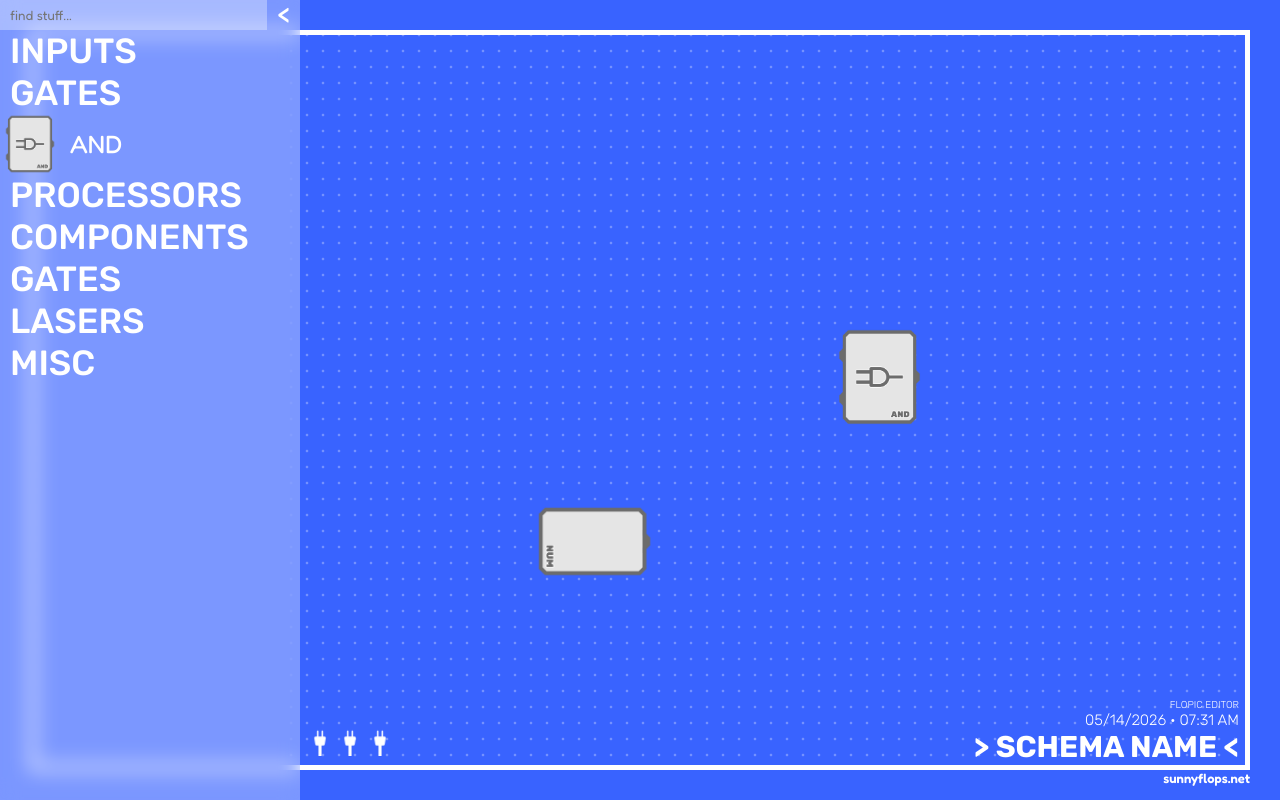
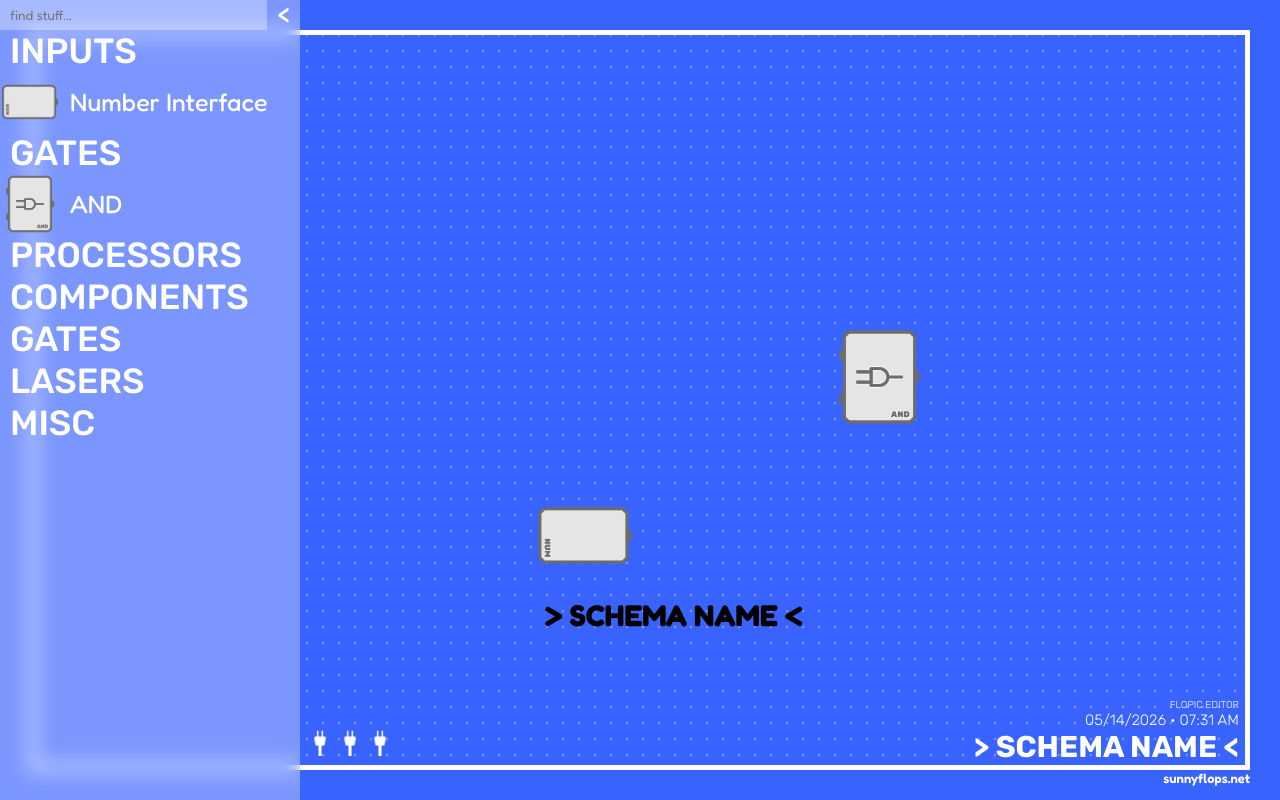
Before and after one commit to SunnyFloppyDiskStudios/logiceditor, a website: page index.html in a window 1280 px wide. Drawn offline with Linux system fonts and the light colour scheme.

Commit message:
add creation ability for num int and fix scaling

```diff
--- a/global.css
+++ b/global.css
@@ -233,6 +233,8 @@ h1 a:hover {
 
 .item img {
     height: 60px;
+    max-width: 60px;
+    object-fit: scale-down;
 }
 
 .item-img-container {
@@ -378,7 +380,12 @@ h1 a:hover {
 }
 
 .block img {
-    max-block-size: 100px;
+    /*max-block-size: 100px;*/
+
+    max-width: 100px;
+    max-height: 100px;
+    object-fit: scale-down;
+
     display: block;
 }
 
--- a/index.html
+++ b/index.html
@@ -34,10 +34,13 @@
         </div>
 
         <div style="transform: translate(500px, -261px); pointer-events: initial;">
-            <div id="4" class="block items_numberInterface">
+            <div id="4" class="block items_numberInterface interactable">
                 <img src="objects/items_numberInterface/items_numberInterface.png" alt="AND" class="udg" style="max-block-size: 75px;">
+
+                <p class="udg interfaceInput" style="font-size: 30px; font-weight: bold">> SCHEMA NAME <</p>
+
                 <div class="outputs">
-                    <div id="4-3" class="wire-clickzone wire-out wire-interaction" style="transform: translate(0px,0px)" data-stored="0"></div>
+                    <div id="4-0" class="wire-clickzone wire-out wire-interaction" style="transform: translate(0px,0px)" data-stored="0"></div>
                 </div>
             </div>
         </div>
@@ -54,6 +57,9 @@
 
         <div class="sidebar-container">
             <div class="items-title"><h3>INPUTS</h3></div>
+            <div class="items-container">
+                <div id="items_numberInterface" class="item udg"><div class="item-img-container"><img class="udg" src="/objects/items_numberInterface/items_numberInterface.png"></div><p>Number Interface</p></div>
+            </div>
         </div>
 
         <div class="sidebar-container">
--- a/scripts/editor/items.js
+++ b/scripts/editor/items.js
@@ -65,7 +65,14 @@ function weatherSensor() {
     // "Outputs a signal [1,6]. 1 for sunny, 2 for cloudy, 3 for rain, 4 for thunderstorm, 5 for aurora borealis, and 6 for the rare falling star event."
 }
 
-items.items_numberInterface_dom = (id) => ``
+items.items_numberInterface_dom = (id) => `
+<div id="${id}" class="block items_numberInterface">
+    <img src="objects/items_numberInterface/items_numberInterface.png" alt="Number Interface" class="udg">
+    <div class="outputs">
+        <div id="${id}-3" class="wire-clickzone wire-out wire-interaction" style="transform: translate(0px,0px)" data-stored="0"></div>
+    </div>
+</div>
+`
 
 function numberInterface() {
 
```
Also changed, not shown: scripts/editor/wiring.js (line endings or trailing spaces), 1 other file.
